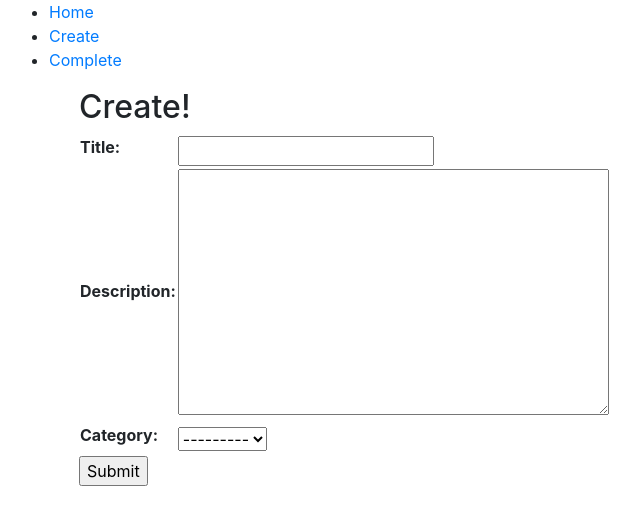
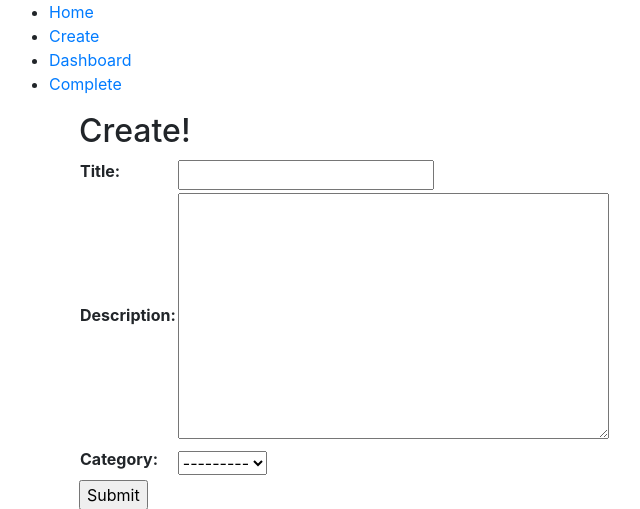
Before and after one commit to choia/bucket-list-webapp, a Django app: a page that uses posts/templates/base.html in a window 1280 px wide. Shown: the top 509 px of the page, without its empty margins (6-646 px from the left). Run offline with Django 3.2, Linux system fonts and the light colour scheme; the visitor is signed in with stand-in values (Sample User, id 1); data that the repository does not hold is empty; some libraries are stand-ins or nearby versions.

Commit message:
profile link added

```diff
--- a/posts/templates/base.html
+++ b/posts/templates/base.html
@@ -20,8 +20,10 @@
     <li><a href="{% url 'posts:post-home' %}">Home</a></li>
     {% if user.is_authenticated %}
     <li><a href="{% url 'posts:post-create' %}">Create</a></li>
+    <li><a href="{% url 'profiles:profile-detail' username=user.username %}">Dashboard</a></li>
+    <li><a href="{% url 'posts:post-complete' %}">Complete</a></li>
     {% endif %}
-    <li><a href="{% url 'posts:post-complete' %}">Complete</a></li>
+
   </ul>
   {% endblock %}
   </div>
--- a/profiles/views.py
+++ b/profiles/views.py
@@ -15,6 +15,7 @@ class ProfileDetailView(DetailView):
 
 	def get_context_data(self, **kwargs):
 		context = super().get_context_data(**kwargs)
+
 		bucket_ongoing = Post.objects.filter(completed=False, user=self.request.user).count()
 		bucket_complete = Post.objects.filter(completed=True, user=self.request.user).count()
 		context['bucket_ongoing'] = bucket_ongoing
```
